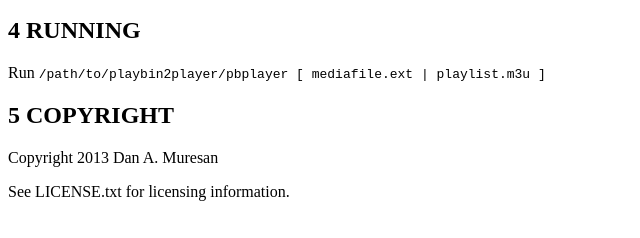
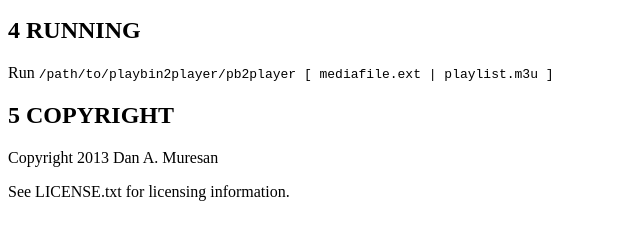
Before and after one commit to danmbox/playbin2player, a plain HTML site: page README.html in a window 1280 px wide. Shown: the part 546-784 px from the top of the page, 0-640 px from the left. Drawn offline with Linux system fonts and the light colour scheme.

Commit message:
Renamed executable to pb2player, bumped version to 1.0.1

```diff
--- a/README.html
+++ b/README.html
@@ -3,7 +3,7 @@
 <html>
 <head>
 <title>Playbin2 Player</title>
-<!-- 2013-11-15 Fri 14:02 -->
+<!-- 2013-11-26 Tue 08:50 -->
 <meta  http-equiv="Content-Type" content="text/html;charset=utf-8">
 <meta  name="generator" content="Org-mode">
 <meta  name="author" content="Dan Muresan">
@@ -195,7 +195,7 @@ to your preferred destination, or use git:
 <h2 id="sec-4"><span class="section-number-2">4</span> RUNNING</h2>
 <div class="outline-text-2" id="text-4">
 <p>
-Run <code>/path/to/playbin2player/pbplayer [ mediafile.ext | playlist.m3u ]</code>
+Run <code>/path/to/playbin2player/pb2player [ mediafile.ext | playlist.m3u ]</code>
 </p>
 </div>
 </div>
```
Also changed, not shown: 3 other files.
